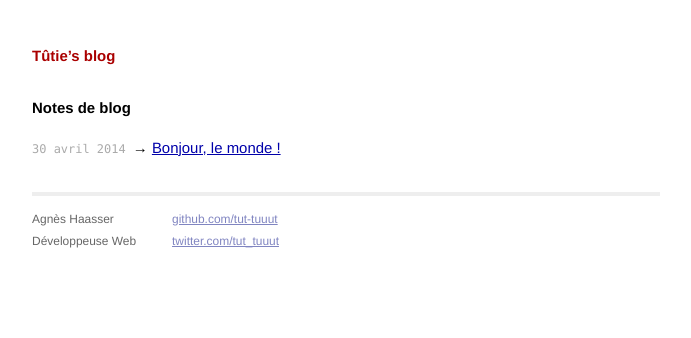
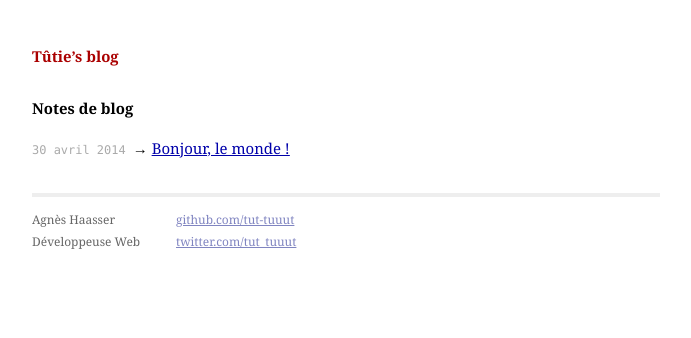
Before and after one commit to tut-tuuut/tut-tuuut.github.io, a Jekyll site: the page built from index.html, in a window 1280 px wide. Shown: the top 338 px of the page, without its empty margins (294-985 px from the left). Built offline with Jekyll 4.4.1, drawn with Linux system fonts in a browser that asks for light colours; Markdown is read by kramdown in place of the engine named in the settings.

Commit message:
Mod: change default font to serif

```diff
--- a/css/main.css
+++ b/css/main.css
@@ -14,7 +14,7 @@ html, body { height: 100%; }
 
 body {
   background-color: #FFF;
-  font: 13.34px Helvetica, Arial, sans-serif;
+  font: 13.34px "PT Serif", Georgia, serif;
   font-size: small;
   text-align: center;
 }
```
